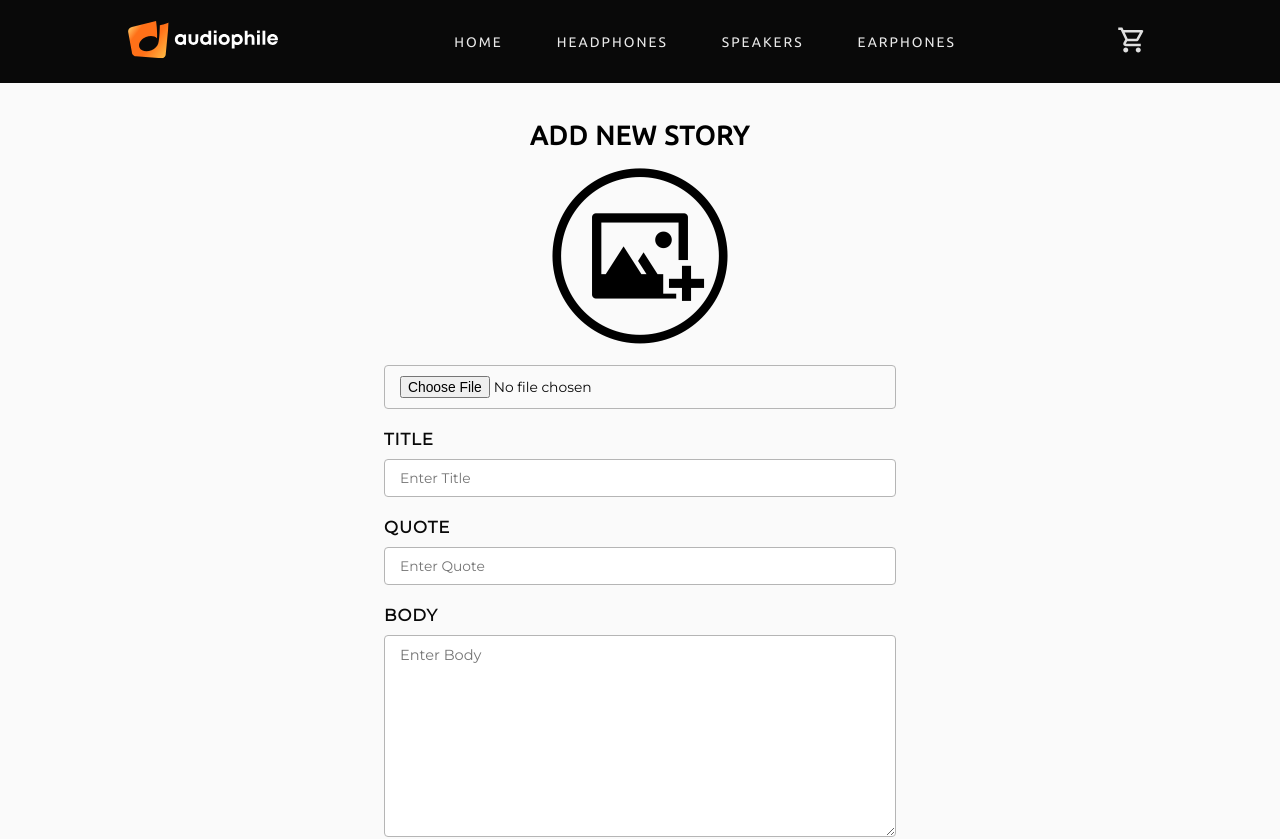
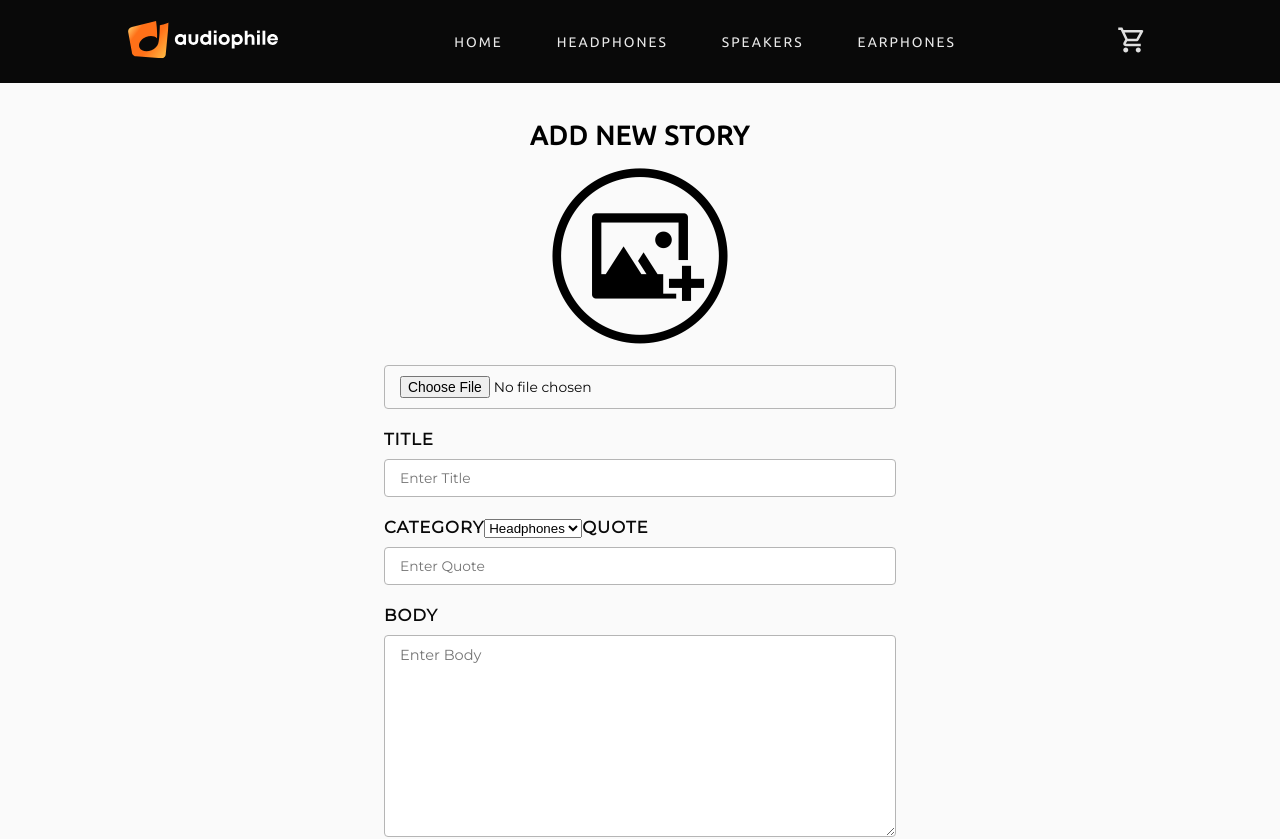
Before and after one commit to sushantgwr87/Audiophile, a React (Create React App) app in the folder client/: page /admin in a window 1280 px wide. Shown: the top 839 px of the page. Built offline with nearby package versions, Linux system fonts and the light colour scheme.

Commit message:
Updated Admin Page

```diff
--- a/client/src/pages/Admin.jsx
+++ b/client/src/pages/Admin.jsx
@@ -13,9 +13,12 @@ const Admin = () => {
         price: 1000,
         body: "",
         feature: false,
+        category: "headphones",
     });
 
-    const { title, price, body, quote } = formData;
+    const { title, price, body, quote, category } = formData;
+
+    console.log(category);
 
     const onChange = (e) =>
         setFormData({ ...formData, [e.target.name]: e.target.value });
@@ -68,6 +71,12 @@ const Admin = () => {
                             onChange={(e) => onChange(e)}
                             required
                         />
+                        <label htmlFor="category">Category</label>
+                        <select name='category' id='category' value={category} onChange={(e) => onChange(e)}>
+                            <option value="headphones">Headphones</option>
+                            <option value="speakers">Speakers</option>
+                            <option value="earphones">Earphones</option>
+                        </select>
                         <label htmlFor="quote">quote</label>
                         <input
                             className="upload_content___input"
```
